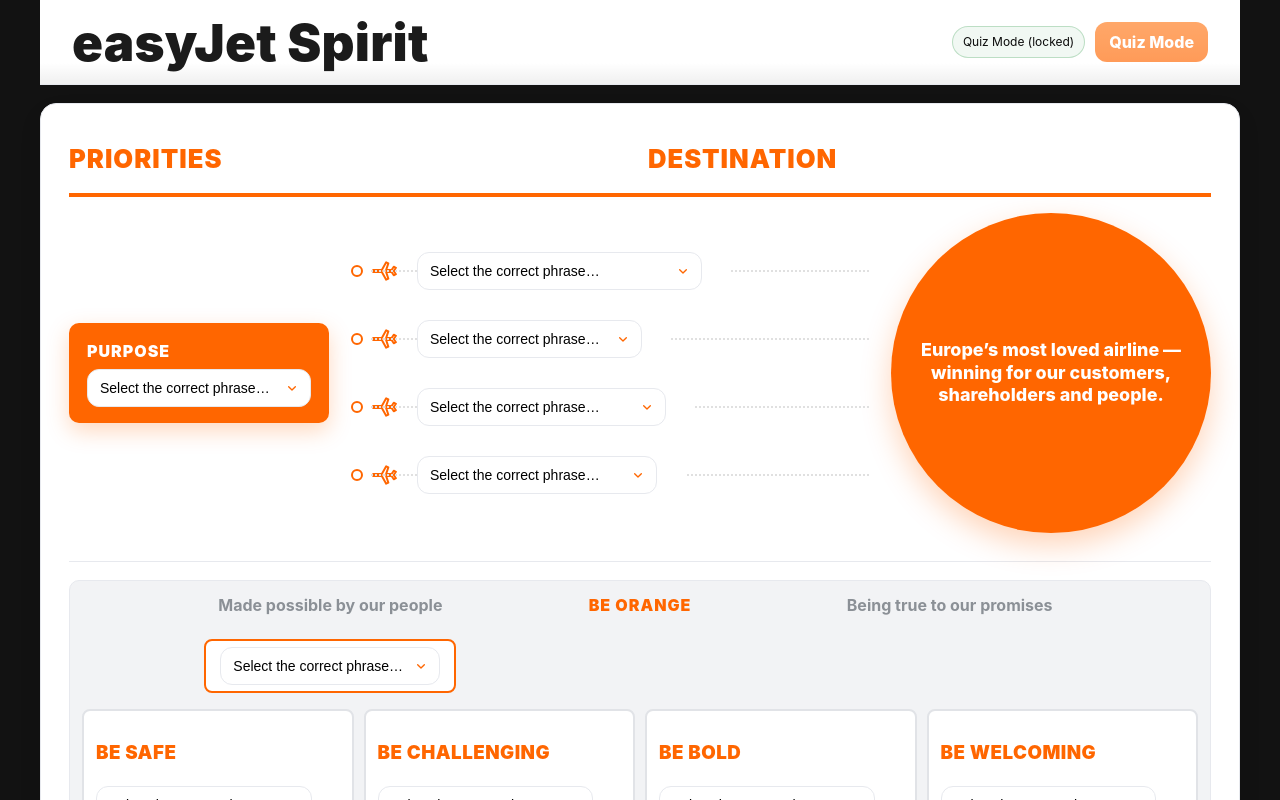
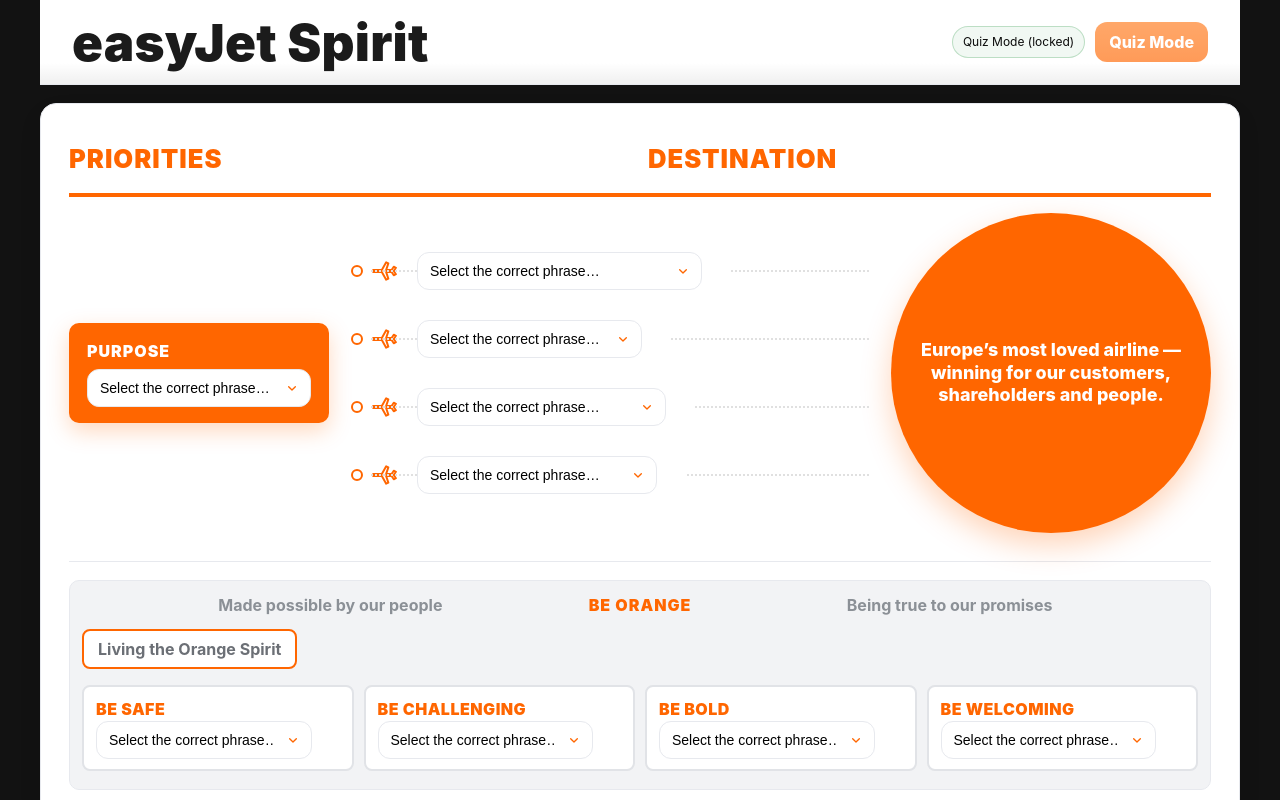
Before and after one commit to aleoliveto/CDS, a React (Vite) app in the folder frontend/: page /spirit in a window 1280 px wide. Both pictures are taken after a click on the button "Start Quiz". Built offline with nearby package versions, Linux system fonts and the light colour scheme.

Commit message:
Update SpiritPage.jsx

```diff
--- a/frontend/src/pages/SpiritPage.jsx
+++ b/frontend/src/pages/SpiritPage.jsx
@@ -2,20 +2,20 @@
 import "../SpiritPage.css";
 
 /**
- * easyJet Spirit — Board layout with inline dropdown quiz
- * - View Mode: static board (Purpose chevron, priorities w/ dotted leaders, Destination circle, BE ORANGE band + center box)
- * - Quiz Mode: same layout, phrases become dropdowns:
- *     • Purpose body
- *     • 4 Priorities rows
- *     • BE ORANGE center box “Living the Orange Spirit”
- *     • 4 BE ORANGE value subtitles
- *   (Destination circle stays read-only)
- * - One-way switch to Quiz Mode
- * - Feedback per field: ✅ fade green / ❌ shake red
+ * easyJet SpiritPage — Board layout with inline dropdown quiz
+ * View Mode: static board
+ * Quiz Mode: same layout, phrases become dropdowns in-place
+ * - Priorities rows -> select
+ * - Purpose body -> select
+ * - BE ORANGE subtitles -> select
+ * - Destination circle stays static (read-only)
+ * Lock: once in Quiz Mode, cannot go back
+ * Feedback: ✅ fade green / ❌ shake red on each field
  */
 
 const DATA = {
   purpose: {
+    label: "Purpose",
     correct: "Making low-cost travel easy",
     distractors: ["Making high-cost travel luxurious", "Making every seat free"],
   },
@@ -81,14 +81,9 @@
       distractors: ["Always distant and cold", "Always neutral and reserved"],
     },
   ],
-  orangeCenter: {
-    id: "bo-center",
-    correct: "Living the Orange Spirit",
-    distractors: ["Living the Green Spirit", "Embracing the Blue Vision"],
-  },
 };
 
-// tiny plane icon for priorities
+// tiny plane icon
 const Plane = () => (
   <svg className="plane-ic" viewBox="0 0 24 24" aria-hidden>
     <path
@@ -101,7 +96,7 @@
   </svg>
 );
 
-// utils
+// shuffle util
 function shuffle(a) {
   const arr = a.slice();
   for (let i = arr.length - 1; i > 0; i--) {
@@ -115,22 +110,20 @@
   const [quizMode, setQuizMode] = useState(false);
   const [locked, setLocked] = useState(false);
 
+  // answers and status per id
   const [answers, setAnswers] = useState({});
-  const [status, setStatus] = useState({}); // id -> 'correct'|'wrong'
+  const [status, setStatus] = useState({}); // {id: 'correct'|'wrong'}
 
-  // build randomized options once per mount
-  const opts = useMemo(() => {
+  // build options once
+  const options = useMemo(() => {
     const o = {};
     o.purpose = shuffle([DATA.purpose.correct, ...DATA.purpose.distractors]);
-    o[DATA.orangeCenter.id] = shuffle([
-      DATA.orangeCenter.correct,
-      ...DATA.orangeCenter.distractors,
-    ]);
-    DATA.priorities.forEach((r) => {
-      o[r.id] = shuffle([r.correct, ...r.distractors]);
+
+    DATA.priorities.forEach((row) => {
+      o[row.id] = shuffle([row.correct, ...row.distractors]);
     });
-    DATA.beOrange.forEach((t) => {
-      o[t.id] = shuffle([t.correct, ...t.distractors]);
+    DATA.beOrange.forEach((tile) => {
+      o[tile.id] = shuffle([tile.correct, ...tile.distractors]);
     });
     return o;
   }, []);
@@ -145,7 +138,7 @@
       const el = document.getElementById(`row-${id}`);
       if (el) {
         el.classList.remove("shake-now");
-        // force reflow
+        // reflow
         // eslint-disable-next-line no-unused-expressions
         el.offsetHeight;
         el.classList.add("shake-now");
@@ -154,9 +147,9 @@
     }
   };
 
-  const onSelect = (id, val, correct) => {
-    setAnswers((a) => ({ ...a, [id]: val }));
-    mark(id, val === correct);
+  const onSelect = (id, value, correct) => {
+    setAnswers((a) => ({ ...a, [id]: value }));
+    mark(id, value === correct);
   };
 
   return (
@@ -179,19 +172,16 @@
       </header>
 
       <main className="board-wrap" role="main">
-        {/* Head strip */}
+        {/* head line */}
         <div className="board-head">
           <div className="board-head-left">PRIORITIES</div>
           <div className="board-head-right">DESTINATION</div>
         </div>
 
-        {/* Core row */}
+        {/* core: purpose chevron + priorities + destination */}
         <section className="board-core">
-          {/* PURPOSE chevron/box */}
-          <aside
-            id="row-purpose"
-            className={`purpose ${quizMode ? status.purpose || "" : ""}`}
-          >
+          {/* PURPOSE */}
+          <aside className={`purpose ${quizMode && status.purpose}`}>
             <div className="purpose-inner">
               <div className="purpose-title">PURPOSE</div>
 
@@ -202,7 +192,7 @@
                   <div>travel easy</div>
                 </div>
               ) : (
-                <div className="purpose-select-wrap">
+                <div id="row-purpose" className="purpose-select-wrap">
                   <select
                     className={`ej-select ${
                       status.purpose === "correct"
@@ -219,7 +209,7 @@
                     <option value="" disabled>
                       Select the correct phrase…
                     </option>
-                    {opts.purpose.map((v, i) => (
+                    {options.purpose.map((v, i) => (
                       <option key={i} value={v}>
                         {v}
                       </option>
@@ -237,7 +227,7 @@
             <div className="purpose-chevron" aria-hidden />
           </aside>
 
-          {/* PRIORITIES with dotted leaders */}
+          {/* PRIORITIES */}
           <div className="prio-list">
             {DATA.priorities.map((row) => {
               const st = status[row.id];
@@ -271,7 +261,7 @@
                           <option value="" disabled>
                             Select the correct phrase…
                           </option>
-                          {opts[row.id].map((v, i) => (
+                          {options[row.id].map((v, i) => (
                             <option key={i} value={v}>
                               {v}
                             </option>
@@ -299,71 +289,30 @@
           </aside>
         </section>
 
-        {/* BE ORANGE band */}
+        {/* BE ORANGE BAND */}
         <section className="orange-band">
           <div className="orange-band-top">
             <div className="band-col">Made possible by our people</div>
             <div className="band-center">BE ORANGE</div>
             <div className="band-col">Being true to our promises</div>
-
-            {/* Centered box under BE ORANGE */}
-            <div
-              id={`row-${DATA.orangeCenter.id}`}
-              className={`orange-center-box ${quizMode ? status[DATA.orangeCenter.id] || "" : ""}`}
-            >
-              {!quizMode ? (
-                <span>Living the Orange Spirit</span>
-              ) : (
-                <>
-                  <select
-                    className={`ej-select ${
-                      status[DATA.orangeCenter.id] === "correct"
-                        ? "is-correct"
-                        : status[DATA.orangeCenter.id] === "wrong"
-                        ? "is-wrong"
-                        : ""
-                    }`}
-                    value={answers[DATA.orangeCenter.id] || ""}
-                    onChange={(e) =>
-                      onSelect(
-                        DATA.orangeCenter.id,
-                        e.target.value,
-                        DATA.orangeCenter.correct
-                      )
-                    }
-                  >
-                    <option value="" disabled>
-                      Select the correct phrase…
-                    </option>
-                    {opts[DATA.orangeCenter.id].map((v, i) => (
-                      <option key={i} value={v}>
-                        {v}
-                      </option>
-                    ))}
-                  </select>
-                  {status[DATA.orangeCenter.id] === "correct" && (
-                    <span className="mark ok-mark">✅</span>
-                  )}
-                  {status[DATA.orangeCenter.id] === "wrong" && (
-                    <span className="mark no-mark">❌</span>
-                  )}
-                </>
-              )}
-            </div>
           </div>
 
-          {/* Value tiles */}
+          {/* Center box present in your board */}
+          <div className="orange-center-box">Living the Orange Spirit</div>
+
           <div className="orange-pills">
             {DATA.beOrange.map((tile) => {
               const st = status[tile.id];
               const val = answers[tile.id] || "";
+
               return (
                 <div
                   id={`row-${tile.id}`}
                   key={tile.id}
                   className={`pill ${quizMode ? st || "" : ""}`}
                 >
-                  <h3 className="pill-title">{tile.title}</h3>
+                  <div className="pill-title">{tile.title}</div>
+
                   {!quizMode ? (
                     <div className="pill-sub">{tile.correct}</div>
                   ) : (
@@ -384,7 +333,7 @@
                         <option value="" disabled>
                           Select the correct phrase…
                         </option>
-                        {opts[tile.id].map((v, i) => (
+                        {options[tile.id].map((v, i) => (
                           <option key={i} value={v}>
                             {v}
                           </option>
```
